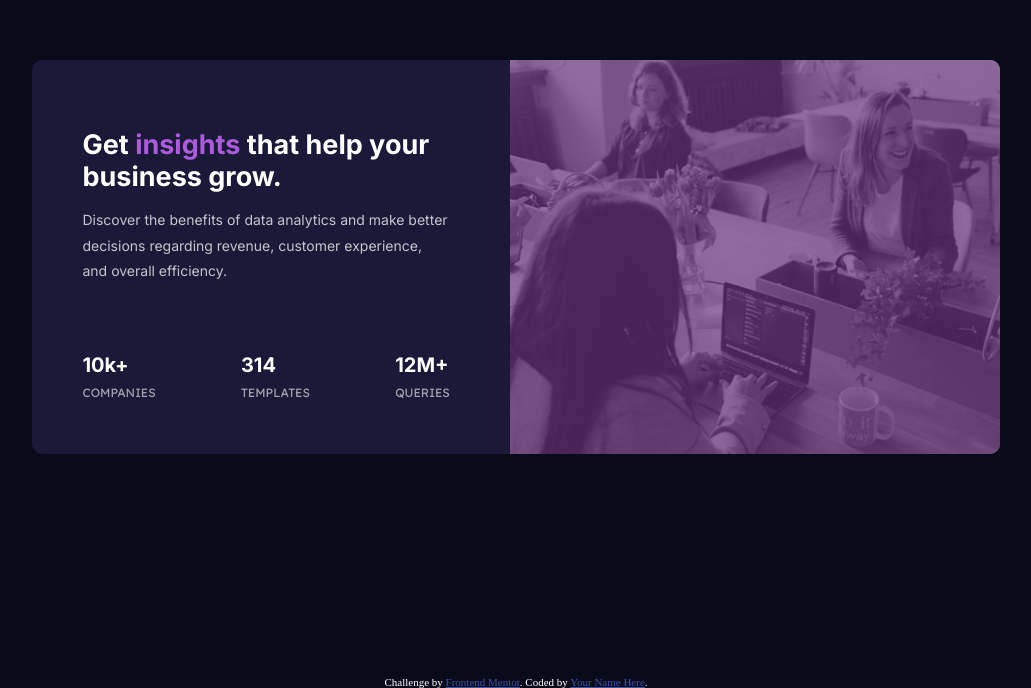
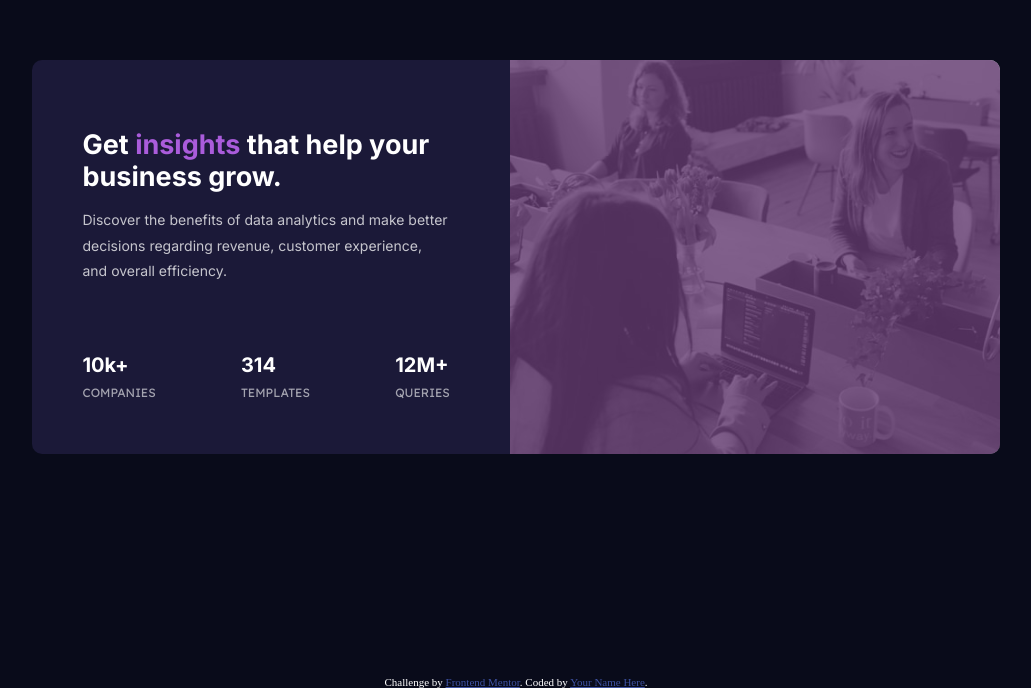
Before and after one commit to riverCodes/stats-preview-card-component, a plain HTML site: page index.html in a window 1280 px wide. Shown: the part 162-850 px from the top of the page, without its empty margins (124-1155 px from the left). Drawn offline with Linux system fonts and the light colour scheme.

Commit message:
small updates

```diff
--- a/styles.css
+++ b/styles.css
@@ -40,7 +40,7 @@ main {
 .image-container::before {
     position: absolute;
     content: "";
-    background-color: rgba(104, 50, 121, 0.7);
+    background-color: rgba(100, 59, 114, 0.8);
     top: 0;
     left: 0;
     bottom: 0;
@@ -101,7 +101,7 @@ span {
     }
     .image-container {
         background-image: url(images/image-header-desktop.jpg);
-        background-size: cover;
+        background-size: fill;
         background-position: 50%;
         background-repeat: no-repeat;
         flex: 1;
```
Also changed, not shown: 1 other file.
